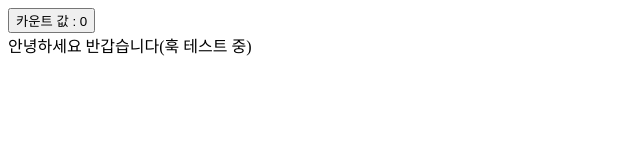
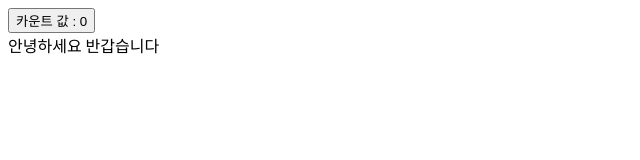
Before and after one commit to odukong/ci-cd, a React (Vite) app: page / in a window 1280 px wide. Shown: the top 160 px of the page, without its empty margins (0-640 px from the left). Built offline with nearby package versions, Linux system fonts and the light colour scheme.

Commit message:
feat: 커밋 내역

```diff
--- a/src/App.tsx
+++ b/src/App.tsx
@@ -12,7 +12,7 @@ function App() {
       >
         카운트 값 : {count}
       </button>
-      <div>안녕하세요 반갑습니다(훅 테스트 중) </div>
+      <div>안녕하세요 반갑습니다 </div>
     </div>
   );
 }
```
